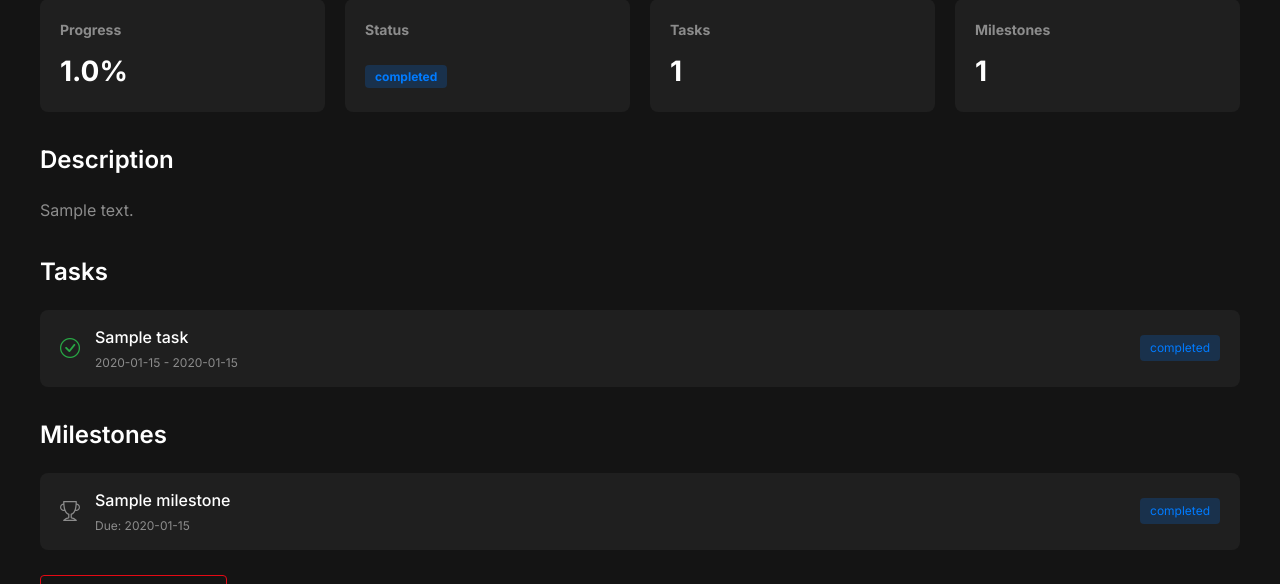
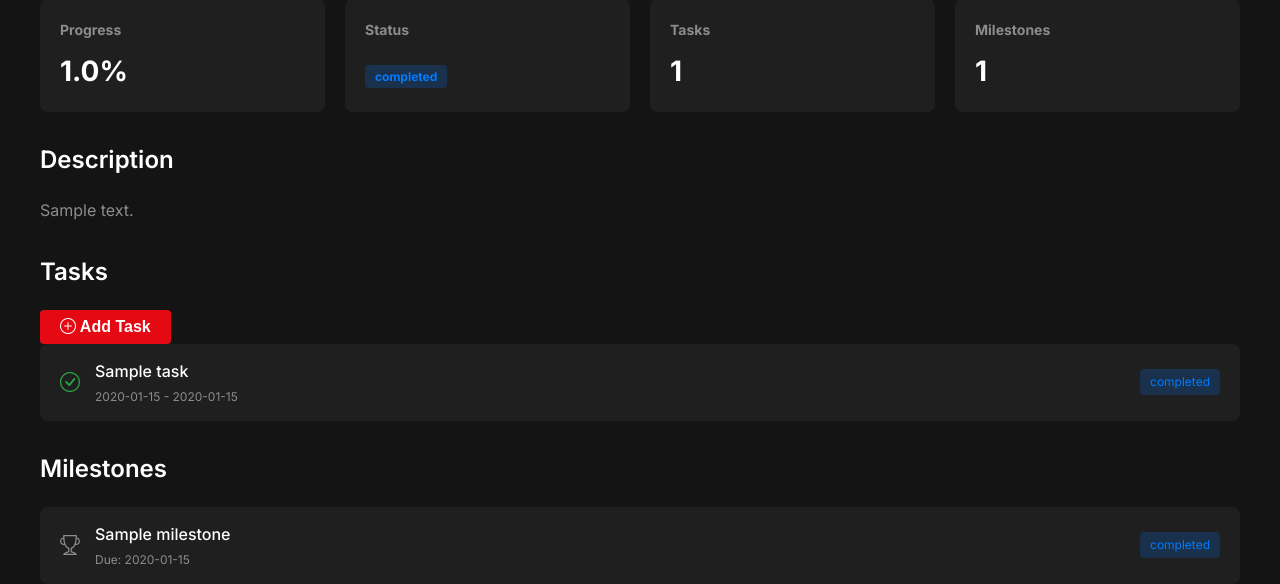
Before and after one commit to SZakirM/ConstructFlix, a Flask app: page /project/1 in a window 1280 px wide. Shown: the part 339-923 px from the top of the page. Run offline with Flask 3, Linux system fonts and the light colour scheme; a user stored in the database is signed in; tables that the repository leaves empty hold one stand-in row (values such as "Sample post"); parts of the project's set-up code (start-up, migrations or seed data) failed here and were passed over.

Commit message:
fix(schedule): resolve task creation bug
- Add project owner permission check, input validation, try/catch error handling to /api/projects/&lt;id&gt;/tasks POST
- Remove duplicate endpoint from tasks.py
- Add 'Add Task' button + modal form (name, desc, dates, priority) with JS API call in project_detail.html
- Tasks now appear in schedule.html view
- Update TODO.md progress

Resolves 'schedule - task not create' issue

```diff
--- a/app/templates/project_detail.html
+++ b/app/templates/project_detail.html
@@ -169,6 +169,9 @@
 <!-- Tasks Section -->
 <div style="margin-bottom: 30px;">
     <h2 class="section-title">Tasks</h2>
+    <button id="add-task-btn" class="btn-netflix mb-3" style="font-size: 16px;">
+        <i class="bi bi-plus-circle"></i> Add Task
+    </button>
     {% if project.tasks %}
     <div class="tasks-list">
         {% for task in project.tasks %}
@@ -220,6 +223,101 @@
 
 <!-- Back Link -->
 <div style="margin-top: 30px;">
+    <!-- Add Task Modal -->
+    <div class="modal" id="addTaskModal">
+        <div class="modal-content">
+            <div class="modal-header">
+                <h2>Add New Task</h2>
+                <button class="close-modal" id="close-task-modal">&times;</button>
+            </div>
+            <form id="task-form">
+                <div class="form-group">
+                    <label class="form-label">Task Name *</label>
+                    <input type="text" class="form-control" id="task-name" required>
+                </div>
+                <div class="form-group">
+                    <label class="form-label">Description</label>
+                    <textarea class="form-control" id="task-description" rows="3"></textarea>
+                </div>
+                <div class="form-group">
+                    <label class="form-label">Start Date *</label>
+                    <input type="date" class="form-control" id="task-start-date" required>
+                </div>
+                <div class="form-group">
+                    <label class="form-label">End Date *</label>
+                    <input type="date" class="form-control" id="task-end-date" required>
+                </div>
+                <div class="form-group">
+                    <label class="form-label">Priority</label>
+                    <select class="form-control" id="task-priority">
+                        <option value="low">Low</option>
+                        <option value="medium" selected>Medium</option>
+                        <option value="high">High</option>
+                        <option value="critical">Critical</option>
+                    </select>
+                </div>
+                <div style="display: flex; gap: 10px; justify-content: flex-end;">
+                    <button type="button" class="btn-outline-netflix" id="cancel-task">Cancel</button>
+                    <button type="submit" class="btn-netflix">Create Task</button>
+                </div>
+            </form>
+            <div id="task-error" class="alert alert-danger" style="display: none;"></div>
+        </div>
+    </div>
+
+    <script>
+        const projectId = {{ project.id }};
+
+        document.getElementById('add-task-btn').addEventListener('click', () => {
+            document.getElementById('addTaskModal').classList.add('active');
+        });
+
+        document.getElementById('close-task-modal').addEventListener('click', closeTaskModal);
+        document.getElementById('cancel-task').addEventListener('click', closeTaskModal);
+
+        function closeTaskModal() {
+            document.getElementById('addTaskModal').classList.remove('active');
+            document.getElementById('task-form').reset();
+            document.getElementById('task-error').style.display = 'none';
+        }
+
+        document.getElementById('task-form').addEventListener('submit', async (e) => {
+            e.preventDefault();
+
+            const formData = {
+                name: document.getElementById('task-name').value,
+                description: document.getElementById('task-description').value,
+                start_date: document.getElementById('task-start-date').value,
+                end_date: document.getElementById('task-end-date').value,
+                priority: document.getElementById('task-priority').value
+            };
+
+            try {
+                const response = await fetch(`/api/projects/${projectId}/tasks`, {
+                    method: 'POST',
+                    headers: {
+                        'Content-Type': 'application/json',
+                    },
+                    body: JSON.stringify(formData)
+                });
+
+                const result = await response.json();
+
+                if (response.ok) {
+                    alert('Task created successfully!');
+                    closeTaskModal();
+                    location.reload();  // Reload to show new task
+                } else {
+                    document.getElementById('task-error').textContent = result.error || 'Failed to create task';
+                    document.getElementById('task-error').style.display = 'block';
+                }
+            } catch (error) {
+                document.getElementById('task-error').textContent = 'Network error. Please try again.';
+                document.getElementById('task-error').style.display = 'block';
+            }
+        });
+    </script>
+
     <a href="{{ url_for('main.dashboard') }}" class="btn-outline-netflix">
         <i class="bi bi-arrow-left"></i> Back to Dashboard
     </a>
--- a/config.py
+++ b/config.py
@@ -4,10 +4,12 @@ from dotenv import load_dotenv
 # Load .env but ignore DATABASE_URL
 load_dotenv()
 
+basedir = os.path.abspath(os.path.dirname(__file__))
+
 class Config:
     SECRET_KEY = os.environ.get('SECRET_KEY') or 'dev-key-change-in-production'
     # Always use SQLite - ignore any DATABASE_URL from environment
-    SQLALCHEMY_DATABASE_URI = 'sqlite:///instance/construction.db'
+    SQLALCHEMY_DATABASE_URI = 'sqlite:///' + os.path.join(basedir, 'instance', 'construction.db')
     SQLALCHEMY_TRACK_MODIFICATIONS = False
 
     # Security
--- a/run.py
+++ b/run.py
@@ -10,6 +10,14 @@ import ssl
 
 app = create_app()
 
+# Ensure instance folder exists for SQLite database
+instance_path = os.path.join(os.path.dirname(os.path.abspath(__file__)), 'instance')
+os.makedirs(instance_path, exist_ok=True)
+
+# Create missing tables automatically in development
+with app.app_context():
+    db.create_all()
+
 @app.shell_context_processor
 def make_shell_context():
     from app.models.user import User
@@ -20,8 +28,12 @@ def make_shell_context():
 if __name__ == '__main__':
     if os.environ.get('FLASK_ENV') == 'production':
         # Production with HTTPS
+        cert_file = 'ssl/cert.pem'
+        key_file = 'ssl/key.pem'
+        if not os.path.exists(cert_file) or not os.path.exists(key_file):
+            raise FileNotFoundError(f"Missing SSL files for production: {cert_file} and {key_file} must exist.")
         context = ssl.SSLContext(ssl.PROTOCOL_TLS_SERVER)
-        context.load_cert_chain('ssl/cert.pem', 'ssl/key.pem')
+        context.load_cert_chain(cert_file, key_file)
         socketio.run(app, host='0.0.0.0', port=443, ssl_context=context)
     else:
         # Development
```
Also changed, not shown: TODO.md (added, +41 -0 lines), app/routes/api.py (+41 -22 lines), app/routes/tasks.py (+2 -38 lines).
